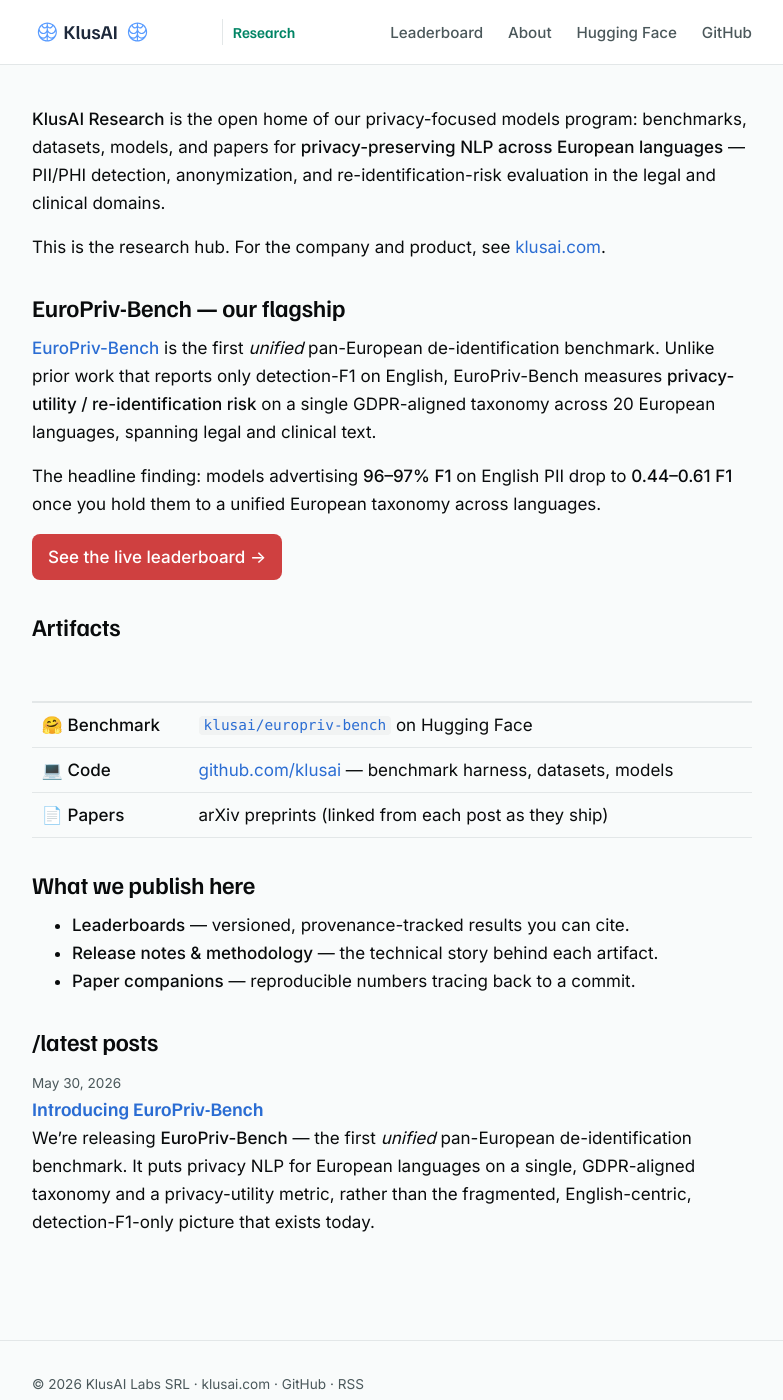
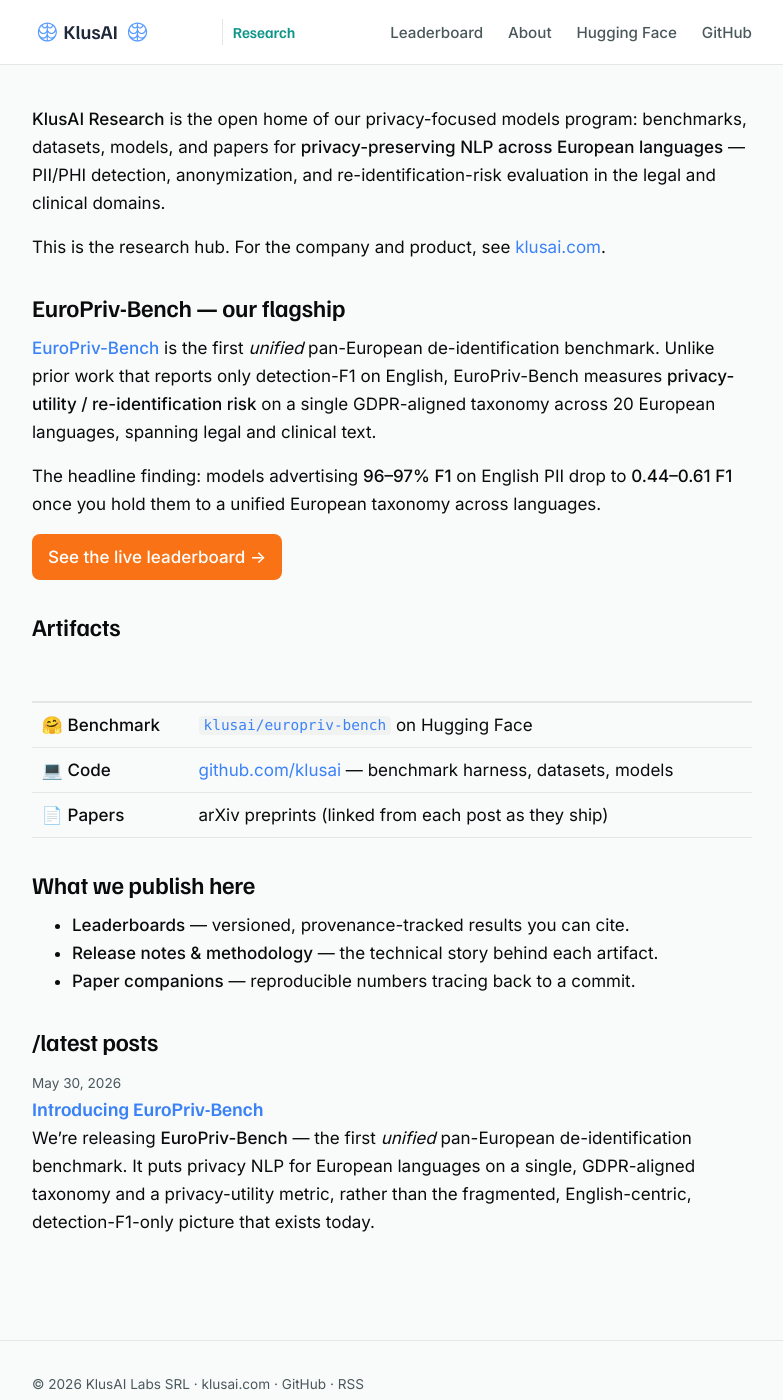
Before and after one commit to klusai/klusai-pages-research, a Jekyll site: the page built from index.md, in a window 1280 px wide and 1400 px high. Shown: the whole window, without its empty margins (248-1031 px from the left). Built offline with Jekyll 4.4.1, drawn with Linux system fonts in a browser that asks for light colours.

Commit message:
Fix header logo doubling and CTA color
- Hide dark-mode logo via media query (was rendering both variants → double
  icon + gap before 'Research'); single logo now, light/dark swap clean.
- Use authoritative brand hex (Coral #F97316 CTA, Klusai Blue, Research Teal)
  instead of oklch approximations that rendered the button red.

Co-Authored-By: Claude Opus 4.8 <noreply@anthropic.com>

```diff
--- a/assets/css/brand.css
+++ b/assets/css/brand.css
@@ -41,18 +41,20 @@
   --mist-900: oklch(21.8% 0.008 223.9);
   --mist-950: oklch(14.8% 0.004 228.8);
 
-  --klusai-400: oklch(70%   0.17 259);
-  --klusai-500: oklch(64.5% 0.18 259);   /* #488eff logo blue */
-  --klusai-600: oklch(55%   0.17 259);
-  --klusai-700: oklch(46%   0.15 259);
+  /* Brand accents — authoritative hex from the brand guidelines */
+  --klusai-400: #60A5FA;
+  --klusai-500: #488EFF;   /* logo blue */
+  --klusai-600: #3B82F6;
+  --klusai-700: #2563EB;
 
-  --research-400: oklch(70% 0.18 175);
-  --research-500: oklch(62% 0.18 175);   /* #14b8a6 research teal */
-  --research-600: oklch(52% 0.16 175);
-  --research-700: oklch(44% 0.14 175);
+  --research-400: #2DD4BF;
+  --research-500: #14B8A6;  /* research teal */
+  --research-600: #0D9488;
+  --research-700: #0F766E;
 
-  --coral-500: oklch(65% 0.20 25);
-  --coral-600: oklch(58% 0.18 25);
+  --coral-400: #FB923C;
+  --coral-500: #F97316;     /* CTA orange */
+  --coral-600: #EA580C;
 
   /* Semantic (light mode) */
   --bg: var(--mist-50);
@@ -63,9 +65,8 @@
   --border: var(--mist-200);
   --link: var(--klusai-600);
   --accent: var(--research-600);
-  --cta: var(--coral-600);
-  --logo-light-display: inline;
-  --logo-dark-display: none;
+  --cta: var(--coral-500);
+  --cta-hover: var(--coral-600);
 }
 
 @media (prefers-color-scheme: dark) {
@@ -79,8 +80,7 @@
     --link: var(--klusai-400);
     --accent: var(--research-400);
     --cta: var(--coral-500);
-    --logo-light-display: none;
-    --logo-dark-display: inline;
+    --cta-hover: var(--coral-400);
   }
 }
 
@@ -137,8 +137,11 @@ hr { border: none; border-top: 1px solid var(--border); margin: 2rem 0; }
 }
 .brand-lockup { display: inline-flex; align-items: center; }
 .brand-lockup img { height: 28px; width: auto; display: block; }
-.logo-light { display: var(--logo-light-display); }
-.logo-dark  { display: var(--logo-dark-display); }
+.logo-dark { display: none; }
+@media (prefers-color-scheme: dark) {
+  .logo-light { display: none; }
+  .logo-dark  { display: block; }
+}
 .brand-sub {
   font-family: var(--font-display); font-weight: 600;
   color: var(--accent); font-size: 0.95rem; margin-left: 0.6rem;
@@ -171,7 +174,7 @@ table thead th { border-bottom: 2px solid var(--border); }
   display: inline-block; background: var(--cta); color: #fff;
   font-weight: 500; padding: 0.55rem 1rem; border-radius: 8px;
 }
-.btn:hover { filter: brightness(1.05); text-decoration: none; }
+.btn:hover { background: var(--cta-hover); text-decoration: none; }
 
 /* ---- Footer ---- */
 .site-footer {
```
